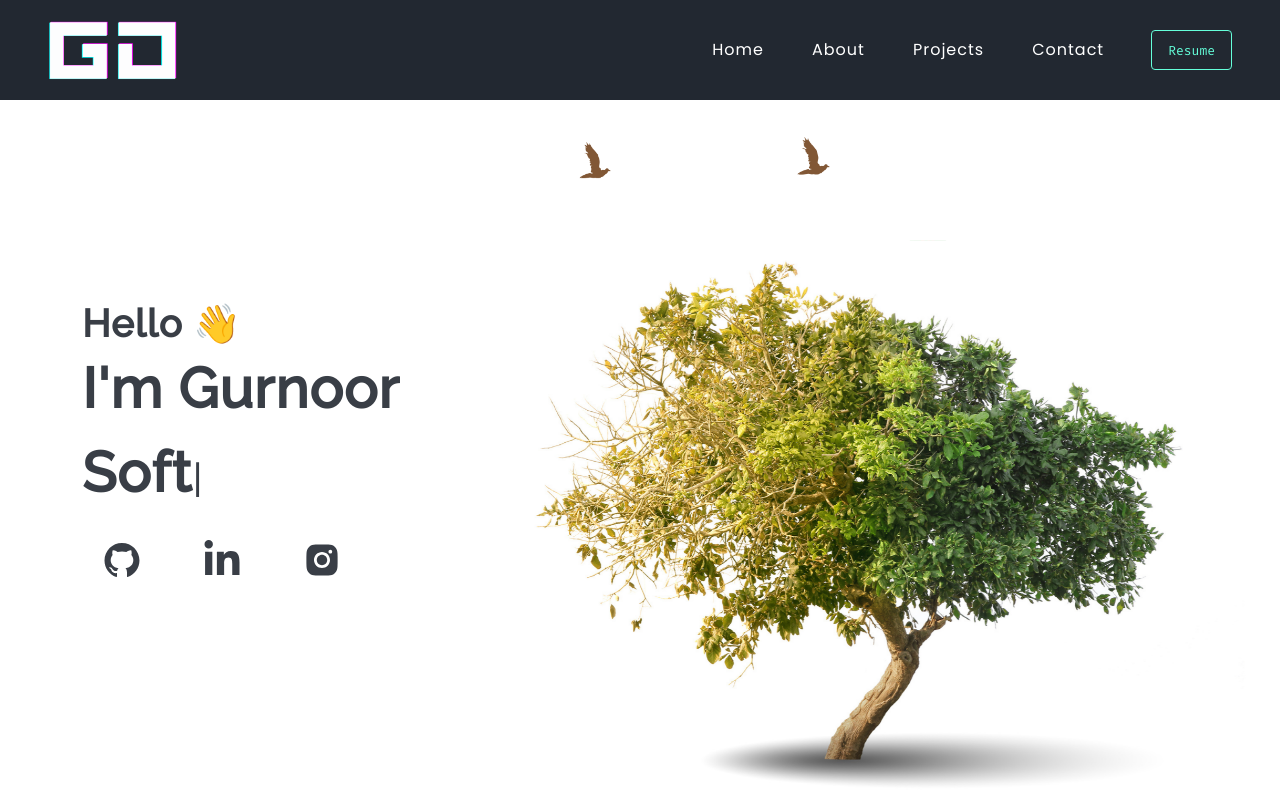
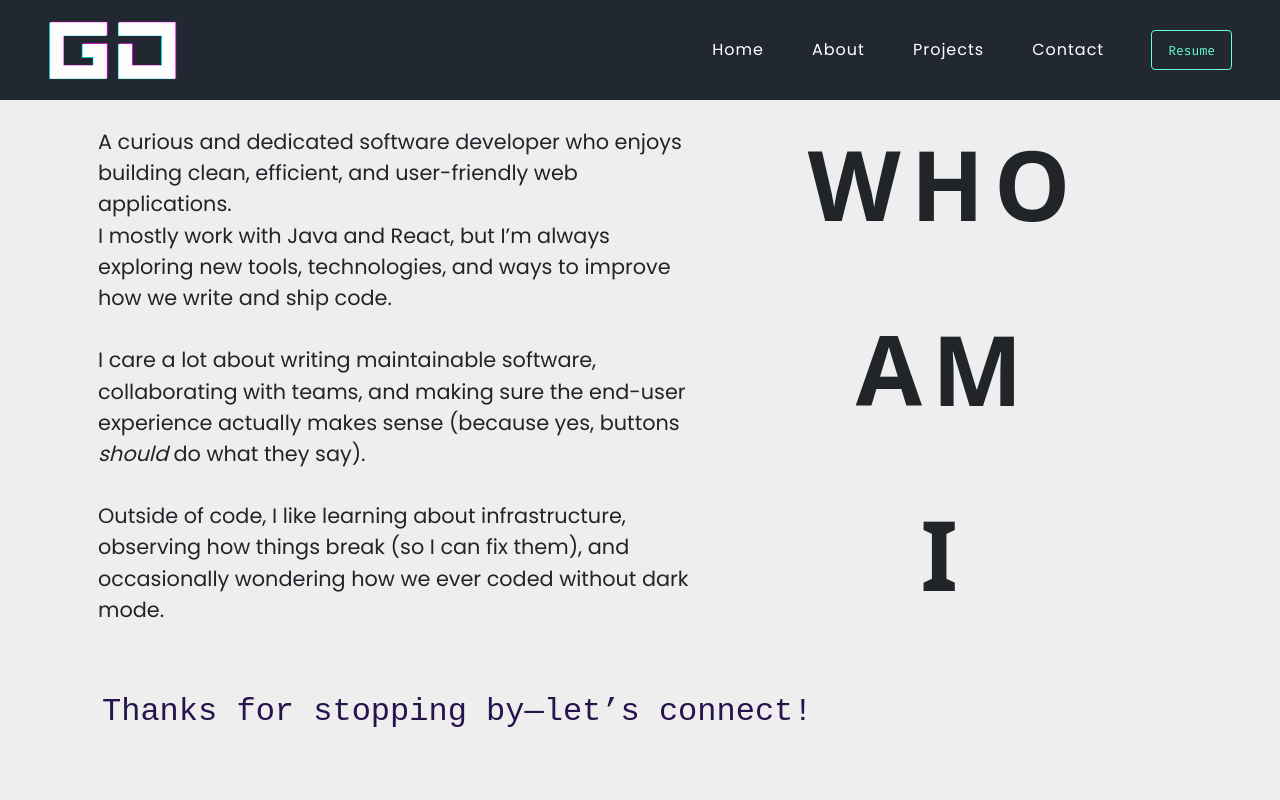
Before and after one commit to Deol7777/portfolio, a React (Create React App) app: page /about in a window 1280 px wide. Shown: the top 800 px of the page. Built offline with nearby package versions, Linux system fonts and the light colour scheme; a web font is replaced by a local one.

Commit message:
deployment change

```diff
--- a/src/App.js
+++ b/src/App.js
@@ -4,7 +4,7 @@ import "bootstrap/dist/css/bootstrap.min.css";
 import Preloader from "../src/components/Pre";
 import Home from "./pages/Home.js";
 import About from "./pages/About";
-import { HashRouter as Router, Routes, Route } from "react-router-dom";
+import { BrowserRouter as Router, Routes, Route } from "react-router-dom";
 import { motion } from "framer-motion";
 import Project from "./pages/Project";
 import Contact from "./pages/Contact";
@@ -56,10 +56,10 @@ function App() {
         <Header/>
         <div className="App" id={load ? "no-scroll" : "scroll"}>
           <Routes>
-            <Route path="/" element={<Home />}></Route>
-            <Route path="/about" element={<About />}></Route>
-            <Route path="/project" element={<Project />}></Route>
-            <Route path="/contact" element={<Contact />}></Route>
+            <Route path="/" element={<Home />} />
+            <Route path="/about" element={<About />} />
+            <Route path="/project" element={<Project />} />
+            <Route path="/contact" element={<Contact />} />
           </Routes>
         </div>
       </Router>
```
Also changed, not shown: package.json (+2 -5 lines), 2 other files (tests, documents, lock files or other folders).
